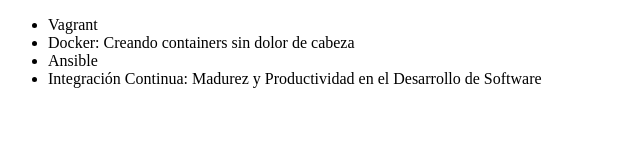
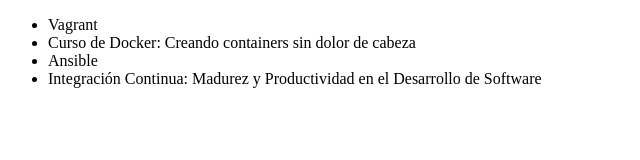
Before and after one commit to ThomasVoid/alura-git, a plain HTML site: page index.html in a window 1280 px wide. Shown: the full height of the page, 0-640 px from the left. Drawn offline with Linux system fonts and the light colour scheme.

Commit message:
Cambiando curso docker para visualizar los conflictos

```diff
--- a/index.html
+++ b/index.html
@@ -8,7 +8,7 @@
 <body>
     <ul>
         <li>Vagrant</li>
-        <li>Docker: Creando containers sin dolor de cabeza</li>
+        <li>Curso de Docker: Creando containers sin dolor de cabeza</li>
         <li>Ansible</li>
         <li>Integración Continua: Madurez y Productividad en el Desarrollo de Software</li>
     </ul>
```
